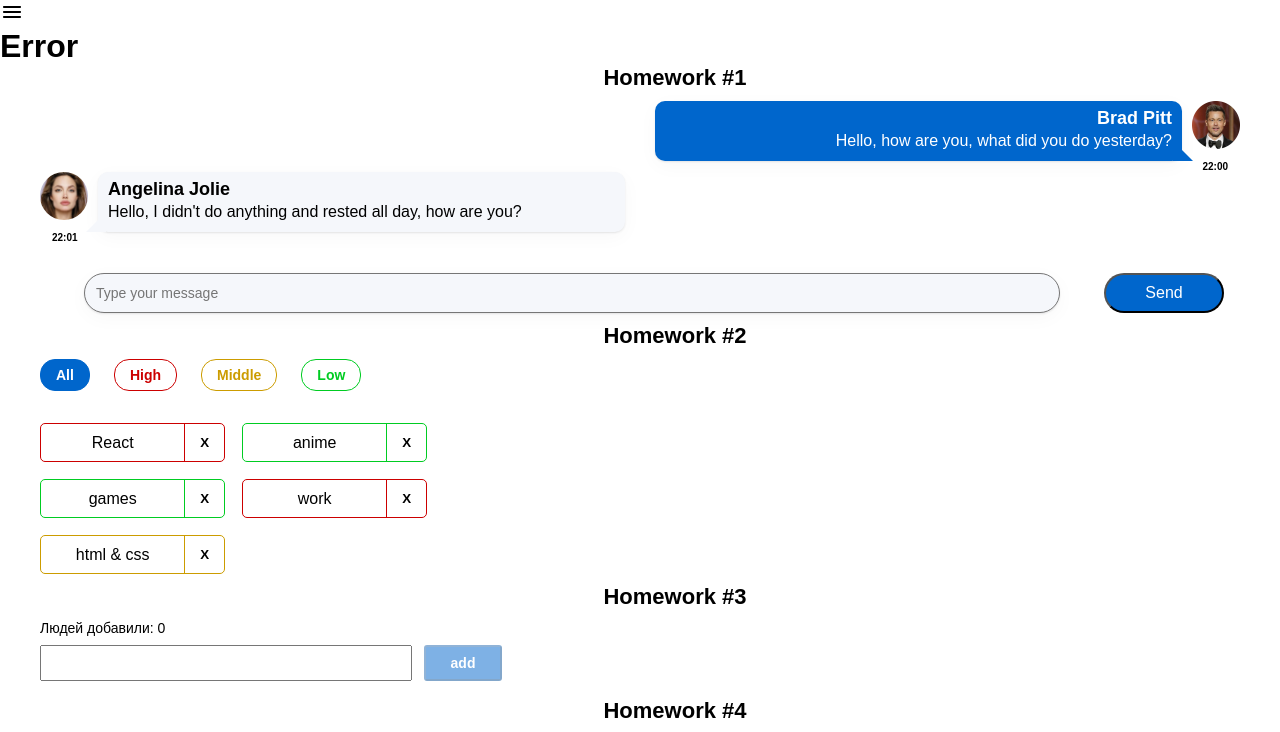
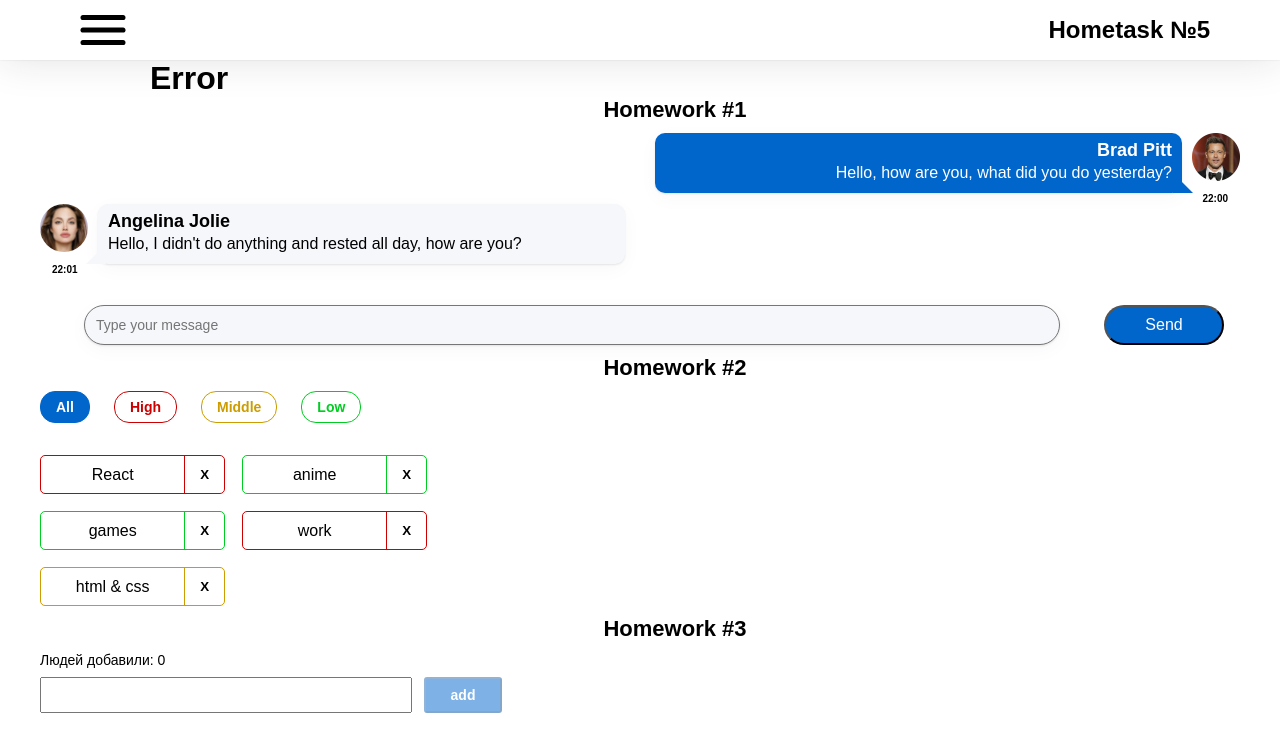
Before and after one commit to OnishchenkoIvan/hwautocheck, a React (Create React App) app: page / in a window 1280 px wide. Shown: the top 732 px of the page. Built offline with nearby package versions, Linux system fonts and the light colour scheme.

Commit message:
fifth exam css done

```diff
--- a/src/s2-homeworks/hw05/header/Header.module.css
+++ b/src/s2-homeworks/hw05/header/Header.module.css
@@ -1,8 +1,23 @@
 .burgerMenuIcon {
+    padding-left: 73px ;
 }
 
 .header {
+    display: flex;
+    justify-content: space-between;
+    width: auto;
+    height: 60px;
+    background: #FFFFFF;
+    box-shadow: 0 0 40px rgba(29, 33, 38, 0.13), 0 0 2px rgba(29, 33, 38, 0.1);
+}
+.header span {
+    display: block;
+    font-size: 24px;
+    font-weight: 600;
+    align-self: center;
+    padding-right: 70px;
 }
 
-.header h1 {
+h1 {
+    padding-left: 150px;
 }
--- a/src/s2-homeworks/hw05/header/Header.tsx
+++ b/src/s2-homeworks/hw05/header/Header.tsx
@@ -31,8 +31,9 @@ export const Header: FC<PropsType> = ({ handleOpen }) => {
           onClick={handleOpen}
           alt={"open menu"}
         />
-        <h1>{pageName}</h1>
+        <span>Hometask №5</span>
       </div>
+      <h1>{pageName}</h1>
     </>
   );
 };
--- a/src/s2-homeworks/hw05/sidebar/Sidebar.module.css
+++ b/src/s2-homeworks/hw05/sidebar/Sidebar.module.css
@@ -1,40 +1,61 @@
 .sidebar {
     display: none;
-    /*display: flex;*/
-    /*transition-duration: 1500ms;*/
-    /*transform: translate(-280px);*/
+}
+
+.link {
+    text-decoration: none;
+    font-weight: 600;
+    font-size: 22px;
+    color: black;
 }
 .active {
-    /*font-size: 24px;*/
-    /*color: red;*/
+    text-decoration: underline;
+    color: #0059b2;
 }
-.link {
-    /*display: flex;*/
-    /*flex-direction: column;*/
-}
+
 
 .sidebar.open {
     display: flex;
-    /*transition-duration: 500ms;*/
-    /*transform: translate(0px);*/
+    padding-top: 63px;
+    position: absolute;
+    width: 317px;
+    min-height: 100vh;
+    background: #FFFFFF;
+    box-shadow: 0 10px 40px rgba(29, 33, 38, 0.13), 0 1px 2px rgba(29, 33, 38, 0.1);
 }
 
 .background {
+    position: absolute;
+    width: 100%;
+    height: 100vh;
+    left: 0;
+    top: 0;
+    background: #000000;
+    opacity: 0.3;
 }
 
 .nav {
+    display: flex;
+    flex-direction: column;
+    padding-left: 70px;
 }
 
 .nav a {
+    padding-bottom: 45px;
 }
 
 .nav a:hover {
+    color: #58ACFF;
 }
 
 .nav a.active {
 }
+
 .close {
 }
 
 .close img {
+    position: absolute;
+    top: 22px;
+    right: 16px;
 }
```
